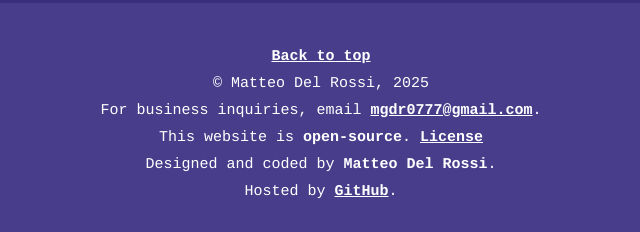
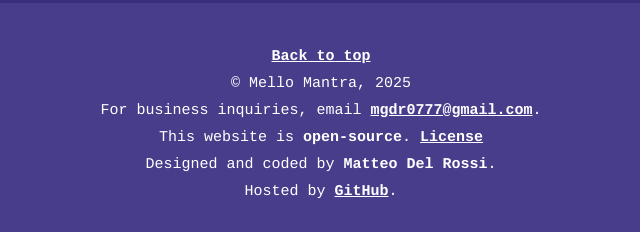
Before and after one commit to MelloMantra/mellomantra.github.io, a plain HTML site: page index.html in a window 1280 px wide. Shown: the part 4154-4386 px from the top of the page, 319-959 px from the left. Drawn offline with nearby package versions, Linux system fonts and the light colour scheme; a script that the page names is missing.

Commit message:
Copyright

```diff
--- a/index.html
+++ b/index.html
@@ -67,7 +67,7 @@
 		<div style="padding:70px;background-color: rgb(56, 46, 121);"></div>
 		<footer>
 			<div><strong style="cursor: pointer; text-decoration: underline;" id="topText">Back to top</strong></div>
-			<div>© Matteo Del Rossi, 2025</div>
+			<div>© Mello Mantra, 2025</div>
 			<div>For business inquiries, email <a href="mailto:mgdr0777@gmail.com"><strong>mgdr0777@gmail.com</strong></a>.</div>
 			<div>This website is <strong>open-source</strong>. <a href="https://github.com/MelloMantra/mellomantra.github.io/blob/main/LICENSE" target="_blank"><strong>License</strong></a></div>
 			<div>Designed and coded by <strong>Matteo Del Rossi</strong>.</div>
```
